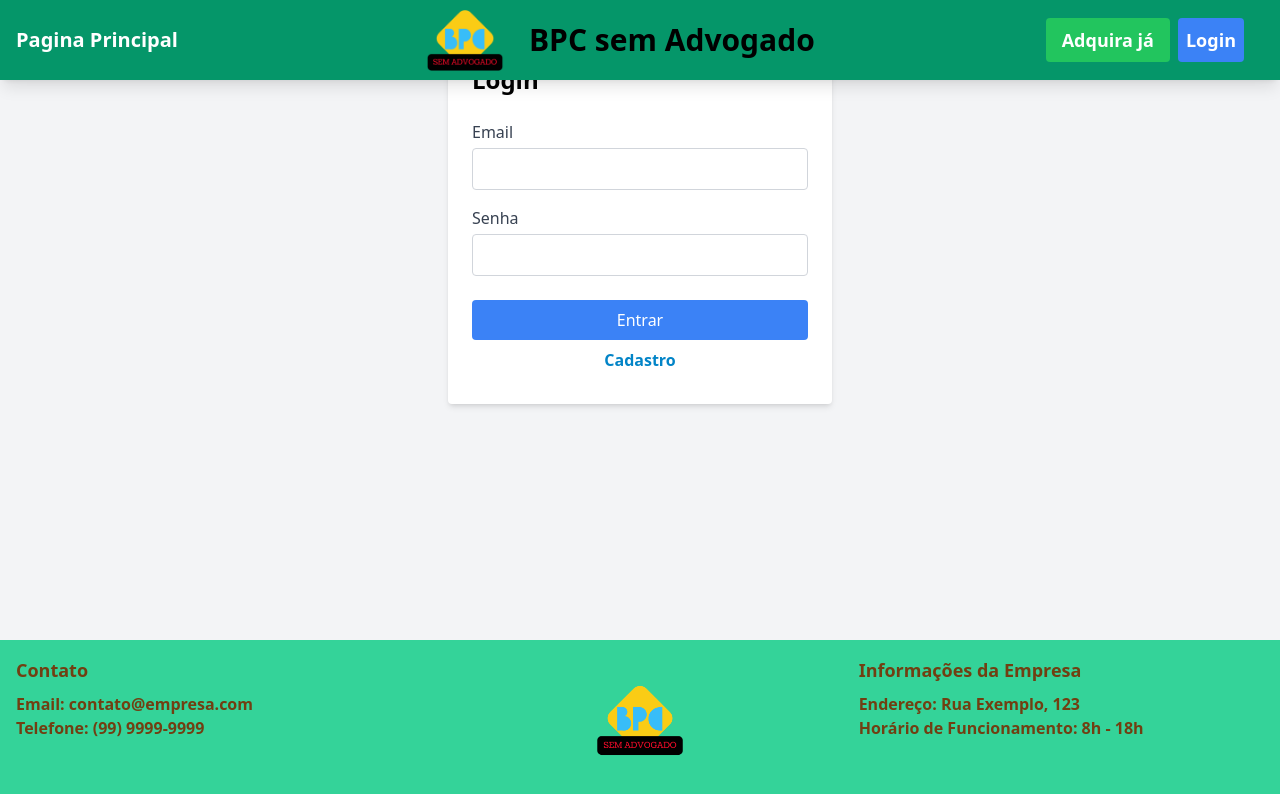
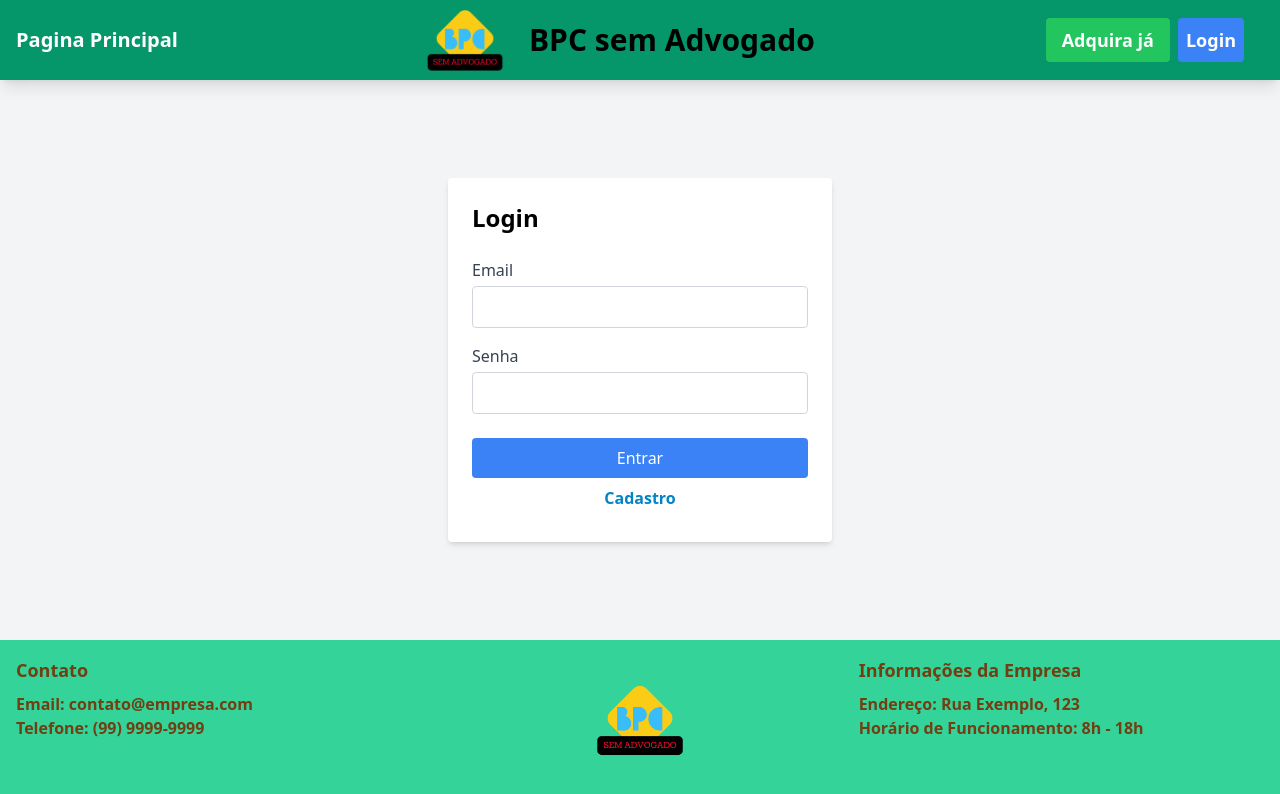
Before and after one commit to elielassis7/bpc-sem-adv-frontend, a React (Vite) app: page /sign-in in a window 1280 px wide. Shown: the top 794 px of the page. Built offline with nearby package versions, Linux system fonts and the light colour scheme.

Commit message:
change Header

```diff
--- a/src/components/Header.tsx
+++ b/src/components/Header.tsx
@@ -8,7 +8,7 @@ export function Header() {
 
 
   return (
-    <header className="bg-emerald-600 px-4 h-20 w-full flex justify-between items-center shadow-lg fixed top-0 overflow-hidden">
+    <header className="bg-emerald-600 px-4 h-20 w-full flex justify-between items-center shadow-lg top-0 mb-10">
       <div className="flex items-center">
         <Link to={"/"} tabIndex={1} className="text-white text-xl focus:outline-none focus:ring-2 focus:ring-blue-500 font-semibold">Pagina Principal</Link>
       </div>
--- a/src/pages/Auth/SingIn.tsx
+++ b/src/pages/Auth/SingIn.tsx
@@ -49,7 +49,7 @@ export function SignIn() {
   return (
     <div className="h-screen flex flex-col bg-gray-100">
       <Header />
-      <div className='flex flex-col items-center justify-center my-auto mt-10'>
+      <div className='flex flex-col items-center justify-center my-auto'>
         <form onSubmit={handleSubmit(onSubmit)} className="bg-white p-6 rounded shadow-md w-full max-w-sm">
           <h2 className="text-2xl font-bold mb-6">Login</h2>
           <div className="mb-4">
```
